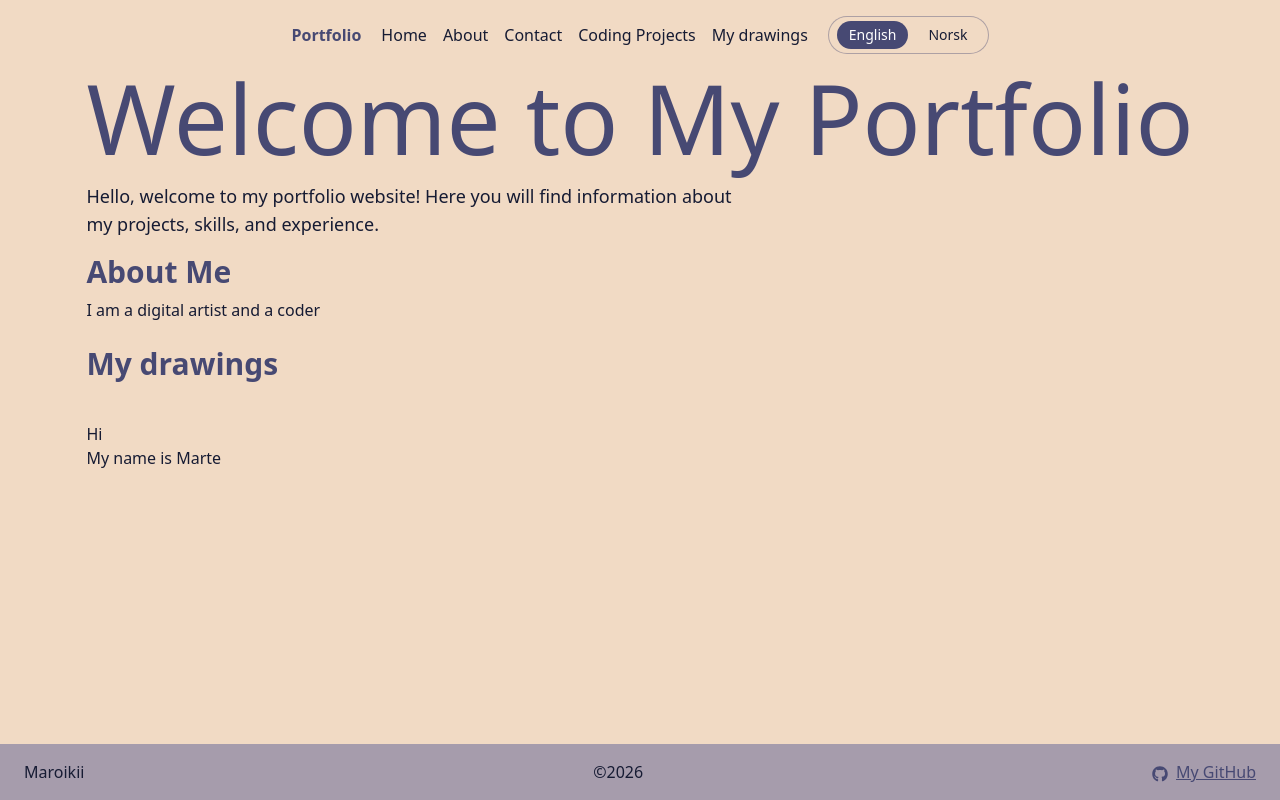
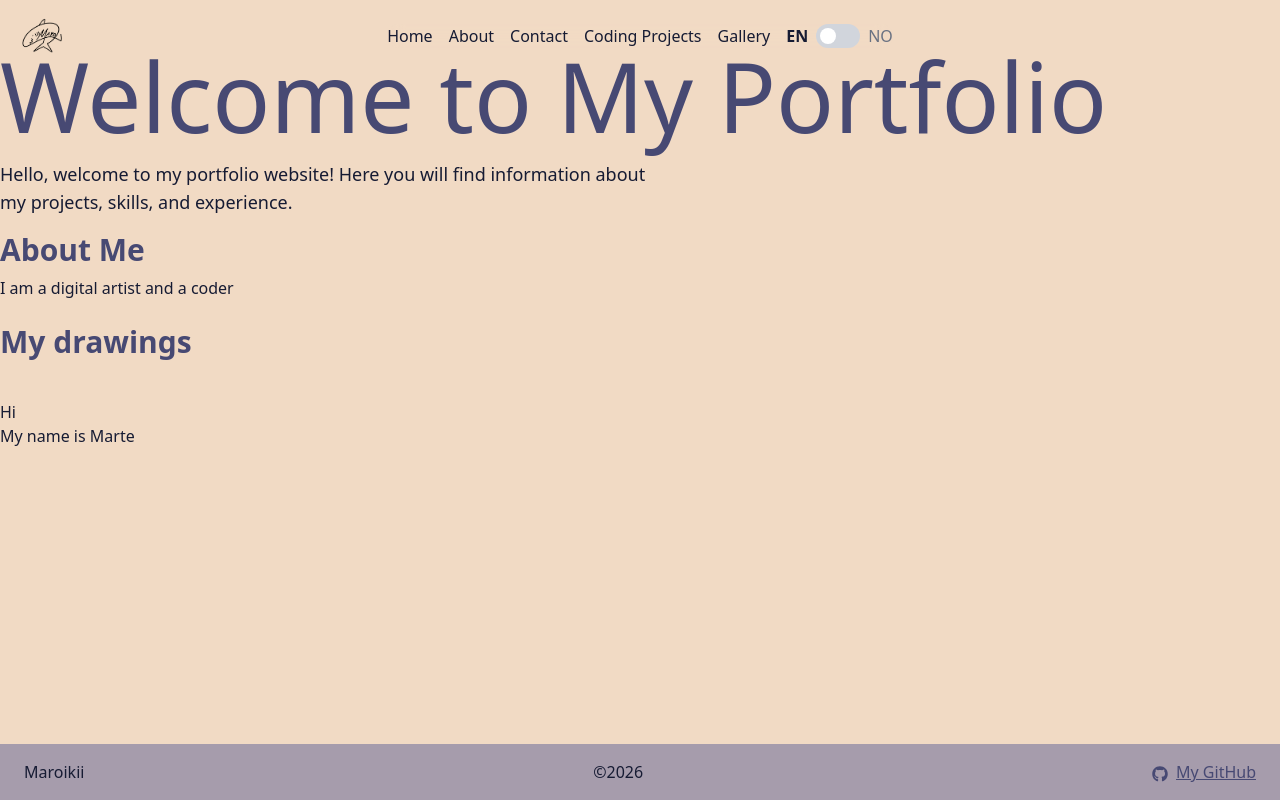
Before and after one commit to Maroikii/portfolio-next, a Next.js app: page / in a window 1280 px wide. Built offline with nearby package versions, Linux system fonts and the light colour scheme.

Commit message:
Refactor code structure for improved readability and maintainability

```diff
--- a/src/app/layout.tsx
+++ b/src/app/layout.tsx
@@ -27,7 +27,7 @@ export default function RootLayout({ children }: LayoutProps<"/">) {
       className={`${geistSans.variable} ${geistMono.variable} h-full antialiased`}
       suppressHydrationWarning
     >
-      <body className="flex min-h-full flex-col items-center justify-center">
+      <body className="flex min-h-full flex-col">
         <LanguageProvider>
           <Navbar />
           <div className="flex-1">{children}</div>
--- a/src/components/Navbar.tsx
+++ b/src/components/Navbar.tsx
@@ -1,25 +1,87 @@
 "use client";
 
-import LanguageToggle, { useLanguage } from "./Language";
+import { useState } from "react";
+import Link from "next/link";
+import { useLanguage } from "./Language";
 
 export default function Navbar() {
-  const { t } = useLanguage();
+  const [isOpen, setIsOpen] = useState(false);
+  const { locale, setLocale, t } = useLanguage();
+
+  const handleLinkClick = () => {
+    setIsOpen(false);
+  };
+
+  const handleLanguageChange = (e: React.ChangeEvent<HTMLSelectElement>) => {
+    setLocale(e.target.value === "en" ? "en" : "no");
+  };
 
   return (
-    <div className="flex flex-row items-center justify-between gap-5 bg-background px-6 py-4 text-text">
-      <h1 className="font-semibold text-primary">
-        <a href="/">{t("navTitle")}</a>
-      </h1>
+    <nav className="relative mt-3 flex w-full items-center justify-between lg:mt-6 lg:justify-center">
+      <img
+        className="h-[50px] w-[50px] lg:absolute lg:left-4 lg:block"
+        src="/watermark.png"
+        alt="Watermark"
+      />
 
-      <ul className="flex flex-row items-center gap-4">
-        <li className="button"><a href="/">{t("home")}</a></li>
-        <li className="button"><a href="/about">{t("about")}</a></li>
-        <li className="button"><a href="/contact">{t("contact")}</a></li>
-        <li className="button"><a href="/prosjekter/kode-prosjekter">{t("codeProjects")}</a></li>
-        <li className="button"><a href="/prosjekter/galleri">{t("myDrawings")}</a></li>
+      <ul
+        className={`${
+          isOpen ? "flex" : "hidden"
+        } absolute right-0 top-14 z-50 w-auto flex-col items-end gap-3 rounded-xl bg-secondary/90 px-4 py-3 text-right shadow-md backdrop-blur-sm lg:static lg:flex lg:w-auto lg:flex-row lg:items-center lg:gap-4 lg:border-0 lg:bg-transparent lg:p-0 lg:shadow-none`}
+      >
+        <li className="hover:underline hover:text-blue-500">
+          <Link href="/" onClick={handleLinkClick}>
+            {t("home")}
+          </Link>
+        </li>
+        <li className="hover:underline hover:text-blue-500">
+          <Link href="/about" onClick={handleLinkClick}>
+            {t("about")}
+          </Link>
+        </li>
+        <li className="hover:underline hover:text-blue-500">
+          <Link href="/contact" onClick={handleLinkClick}>
+            {t("contact")}
+          </Link>
+        </li>
+        <li className="hover:underline hover:text-blue-500">
+          <Link href="/prosjekter/kode-prosjekter" onClick={handleLinkClick}>
+            {t("codeProjects")}
+          </Link>
+        </li>
+        <li className="hover:underline hover:text-blue-500">
+          <Link href="/prosjekter/galleri" onClick={handleLinkClick}>
+            {t("gallery")}
+          </Link>
+        </li>
+        <label className="flex cursor-pointer items-center gap-2">
+          <span className={locale === "en" ? "font-bold" : "text-gray-500"}>
+            EN
+          </span>
+          <div className="relative inline-flex h-6 w-11 items-center rounded-full bg-gray-300">
+            <input
+              type="checkbox"
+              checked={locale === "no"}
+              onChange={(e) => setLocale(e.target.checked ? "no" : "en")}
+              className="hidden"
+            />
+            <span
+              className={`inline-block h-4 w-4 transform rounded-full bg-white transition ${
+                locale === "no" ? "translate-x-6" : "translate-x-1"
+              }`}
+            />
+          </div>
+          <span className={locale === "no" ? "font-bold" : "text-gray-500"}>
+            NO
+          </span>
+        </label>
       </ul>
 
-      <LanguageToggle />
-    </div>
+      <div className="flex items-center gap-4 lg:hidden">
+        <button className="text-4xl" onClick={() => setIsOpen(!isOpen)}>
+          =
+        </button>
+      </div>
+    </nav>
   );
 }
```
Also changed, not shown: public/watermark.png (added).
